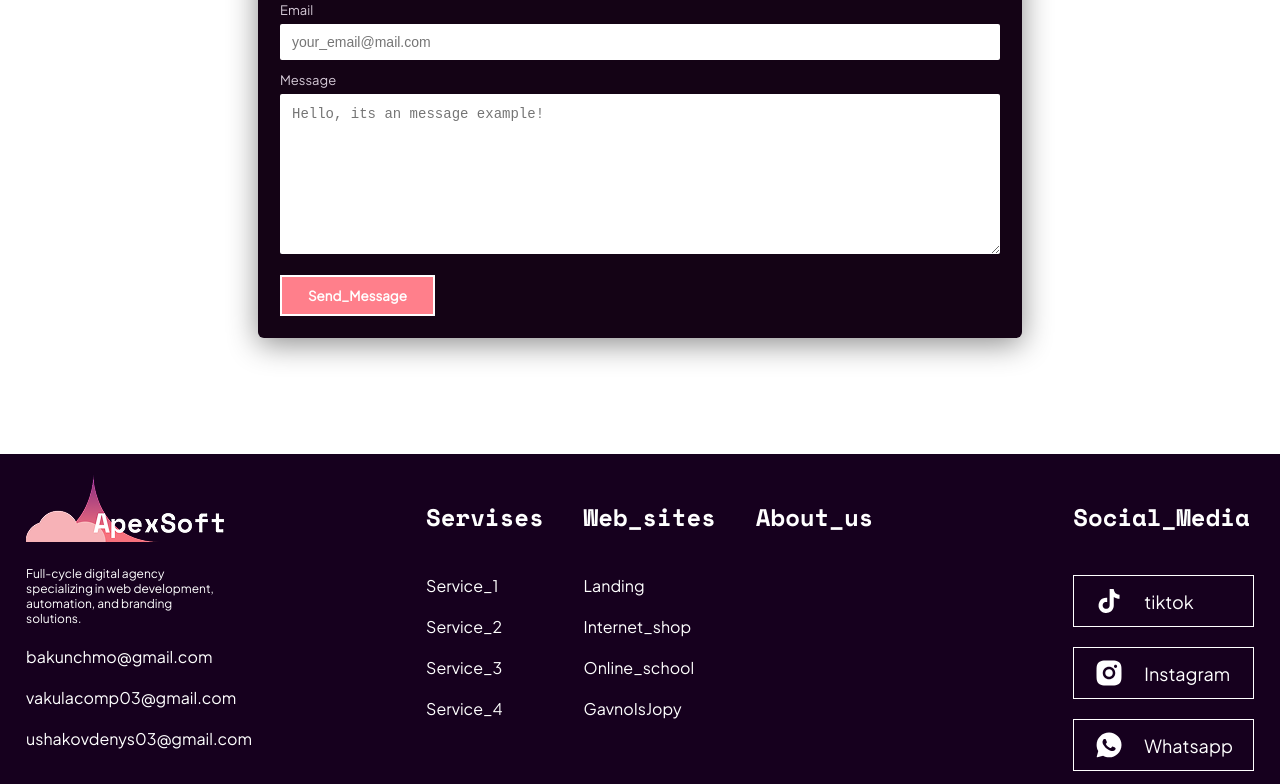
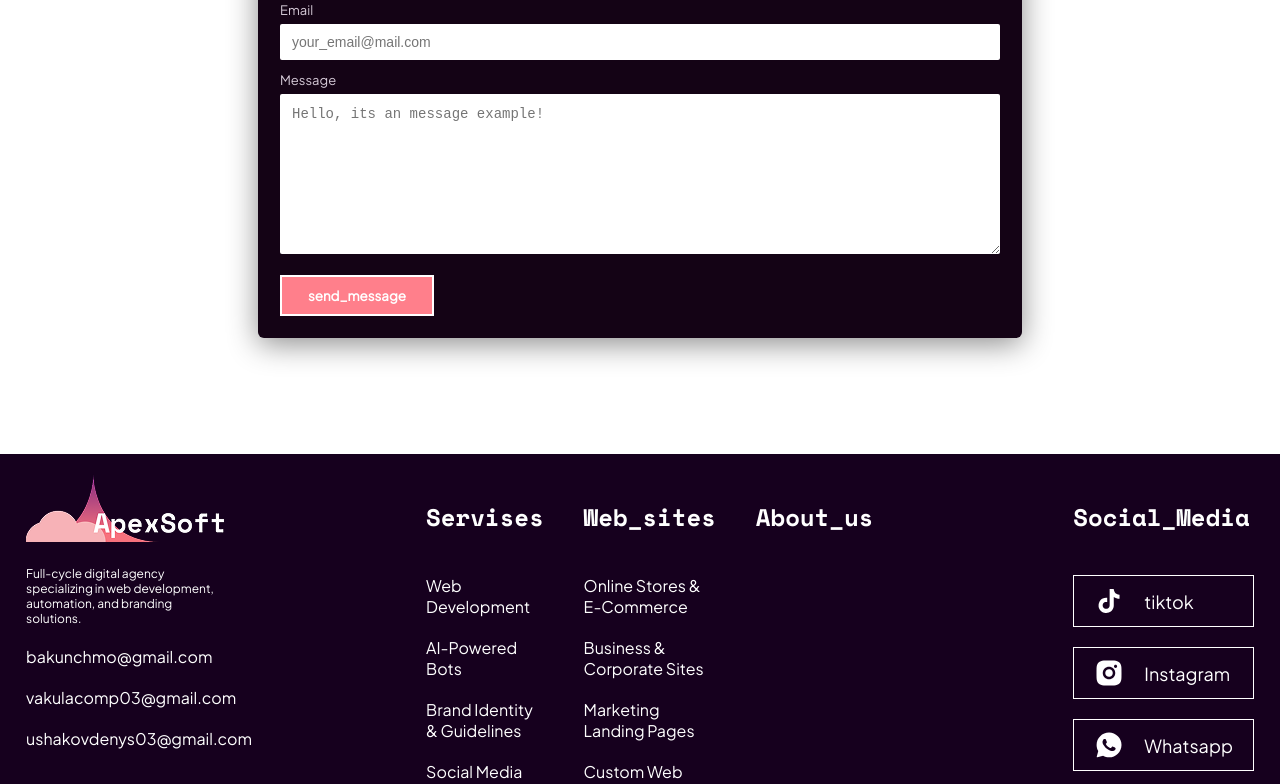
Before and after one commit to ushakovdenys03/qwerty, a React (Vite) app: page / in a window 1280 px wide. Shown: the part 2000-2784 px from the top of the page. Built offline with nearby package versions, Linux system fonts and the light colour scheme.

Commit message:
Pohui
12

```diff
--- a/src/widgets/footer/Footer.jsx
+++ b/src/widgets/footer/Footer.jsx
@@ -47,16 +47,16 @@ export default function Footer() {
             <h2 className={styles.title}>Servises</h2>
             <div className={styles.information_content}>
               <a className={styles.list} href="#service_1">
-                Service_1
+                Web Development
               </a>
               <a className={styles.list} href="#service_2">
-                Service_2
+                AI-Powered Bots
               </a>
               <a className={styles.list} href="#service_3">
-                Service_3
+                Brand Identity & Guidelines
               </a>
               <a className={styles.list} href="#service_4">
-                Service_4
+                Social Media Setup & Branding
               </a>
             </div>
           </div>
@@ -65,16 +65,16 @@ export default function Footer() {
             <h2 className={styles.title}>Web_sites</h2>
             <div className={styles.information_content}>
               <a className={styles.list} href="#prices_1">
-                Landing
+                Online Stores & E-Commerce
               </a>
               <a className={styles.list} href="#prices_2">
-                Internet_shop
+                Business & Corporate Sites
               </a>
               <a className={styles.list} href="#prices_3">
-                Online_school
+                Marketing Landing Pages
               </a>
               <a className={styles.list} href="#prices_4">
-                GavnoIsJopy
+                Custom Web Applications
               </a>
             </div>
           </div>
@@ -156,13 +156,40 @@ export default function Footer() {
               />{" "}
               <p className={styles.text}>Facebook</p>
             </a>
+
+            <div className={styles.posts}>
+              <a
+                className={styles.links_logo}
+                href="mailto:bakunchmo@gmail.com"
+                target="_blank"
+                rel="noopener noreferrer"
+              >
+                bakunchmo@gmail.com
+              </a>
+              <a
+                className={styles.links_logo}
+                href="mailto:vakulacomp03@gmail.com"
+                target="_blank"
+                rel="noopener noreferrer"
+              >
+                vakulacomp03@gmail.com
+              </a>
+              <a
+                className={styles.links_logo}
+                href="mailto:ushakovdenys03@gmail.com"
+                target="_blank"
+                rel="noopener noreferrer"
+              >
+                ushakovdenys03@gmail.com
+              </a>
+            </div>
           </div>
         </div>
       </div>
 
       <div className={styles.copyright}>
         <div className={styles.divider} />
-        <p className={styles.text}>Copyright &copy; CompanyName 2025</p>
+        <p className={styles.text}>Copyright &copy; ApexSoft 2026</p>
       </div>
     </div>
   );
--- a/src/widgets/footer/footer.module.css
+++ b/src/widgets/footer/footer.module.css
@@ -129,6 +129,10 @@
   filter: brightness(0) invert(1);
 }
 
+.posts {
+  display: none;
+}
+
 /* bottom */
 
 .divider {
@@ -152,6 +156,10 @@
 /* ===================== */
 
 @media (max-width: 1024px) {
+  .footer {
+    gap: 0;
+  }
+
   .section {
     justify-content: center;
     gap: 0;
@@ -181,4 +189,11 @@
     gap: 30px;
     width: 280px;
   }
+
+  .posts {
+    display: flex;
+    flex-direction: column;
+    gap: 5px;
+    align-items: center;
+  }
 }
--- a/src/widgets/form/Form.jsx
+++ b/src/widgets/form/Form.jsx
@@ -173,7 +173,7 @@ export default function Form({ id, selectedService }) {
             disabled={sending}
             aria-busy={sending}
           >
-            {sending ? "Sending..." : "Send_Message"}
+            {sending ? "sending..." : "send_message"}
           </button>
         </div>
       </form>
--- a/src/widgets/hero/Hero.jsx
+++ b/src/widgets/hero/Hero.jsx
@@ -13,7 +13,7 @@ export default function Hero() {
         </div>
         <a href="#prices_1">
           <button className={styles.button} typeof="button">
-            Web_sites
+            web_sites
           </button>
         </a>
       </div>
--- a/src/widgets/modalform/Modalform.jsx
+++ b/src/widgets/modalform/Modalform.jsx
@@ -142,10 +142,10 @@ export default function ModalForm({ isOpen, onClose, prices, defaultPrice }) {
                 onClick={onClose}
                 disabled={sending}
               >
-                Cancel
+                cancel
               </button>
               <button type="submit" className={styles.send} disabled={sending}>
-                {sending ? "Sending..." : "Send Message"}
+                {sending ? "sending..." : "send_message"}
               </button>
             </div>
           </form>
```
Also changed, not shown: 1 other file (tests, documents, lock files or other folders).
